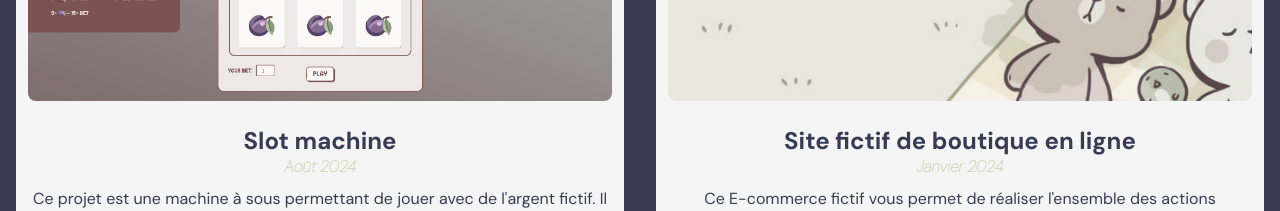
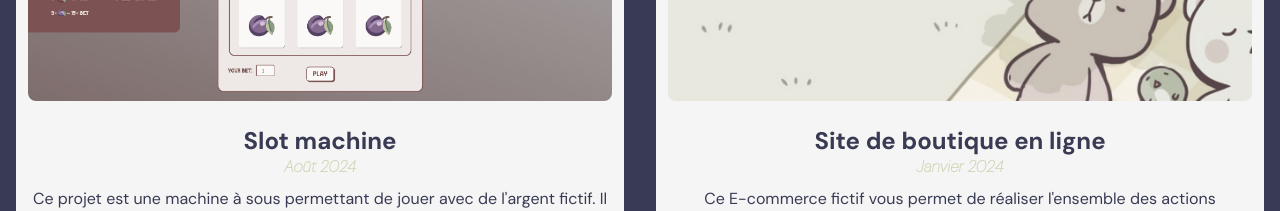
Before and after one commit to Coaraa/portfolio, a React (Vite) app: page / in a window 1280 px wide. Shown: the part 1900-2111 px from the top of the page. Built offline with nearby package versions, Linux system fonts and the light colour scheme.

Commit message:
Update Carousel.jsx

```diff
--- a/src/components/Portfolio/Carousel/Carousel.jsx
+++ b/src/components/Portfolio/Carousel/Carousel.jsx
@@ -17,7 +17,7 @@ const data = [
   },
   {
     id: 2,
-    title: 'Site fictif de boutique en ligne',
+    title: 'Site de boutique en ligne',
     description: "Ce E-commerce fictif vous permet de réaliser l'ensemble des actions classiques : commander des produits ou vous connecter. Il fournit une interface d'administration simple.",
     image: "/carousel/boutique.png",
     year: 'Janvier 2024',
```
